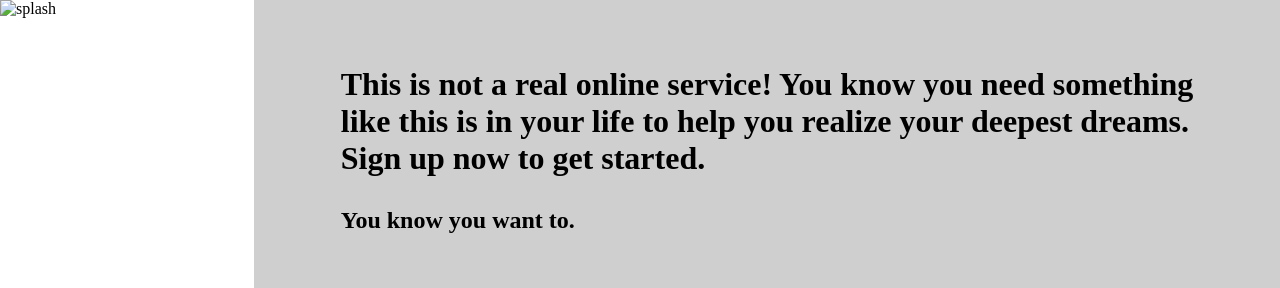
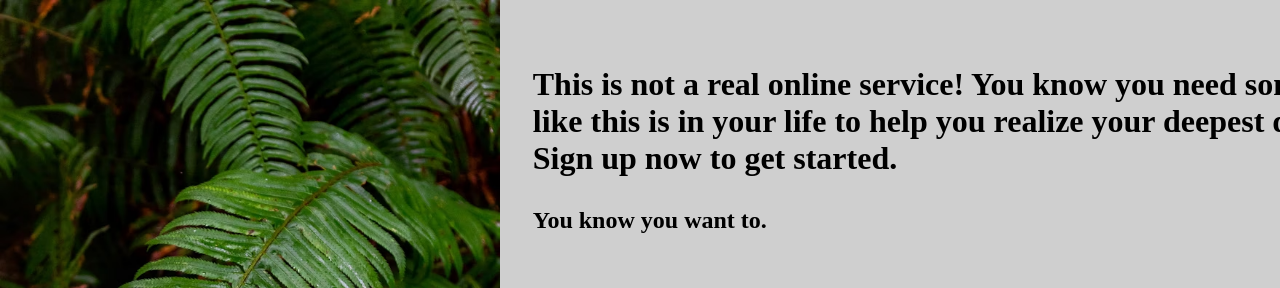
Before and after one commit to JimmyHyusein/Sign-Up-Form, a plain HTML site: page index.html in a window 1280 px wide. Shown: the top 288 px of the page. Drawn offline with Linux system fonts and the light colour scheme; a script that the page names is missing.

Commit message:
index.html

```diff
--- a/index.html
+++ b/index.html
@@ -10,7 +10,7 @@
     <div class="container">
         <div class="leftpart">
                 <p class="text">Welcome!</p>
-                <img src="img/splash.avif" class="img"alt="splash">
+                <img src="splash.avif" class="img"alt="splash">
         </div>
         <div class="rightpart">
             <div class="toppart">
@@ -58,4 +58,5 @@
 
 </body>
 <script src = "sign-up.js"></script>
+
 </html>
```
